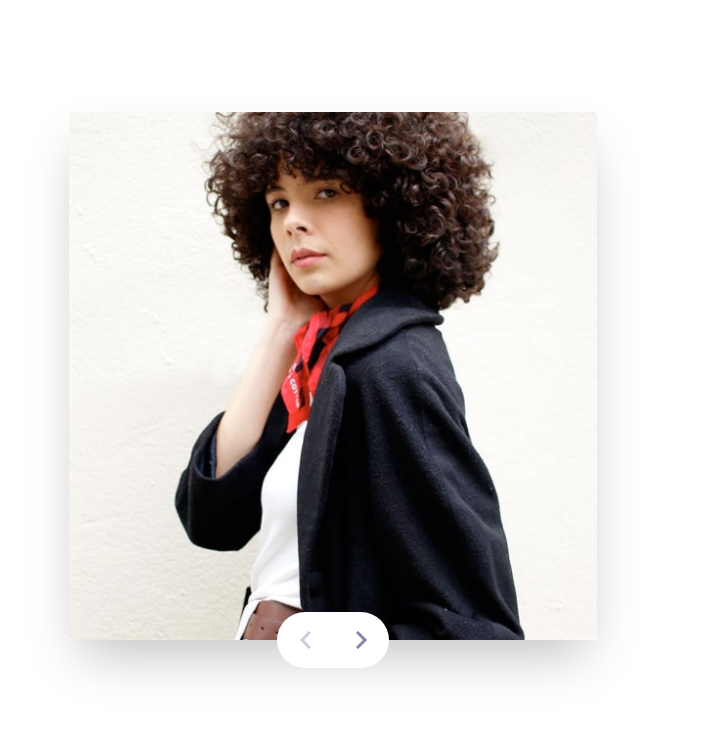
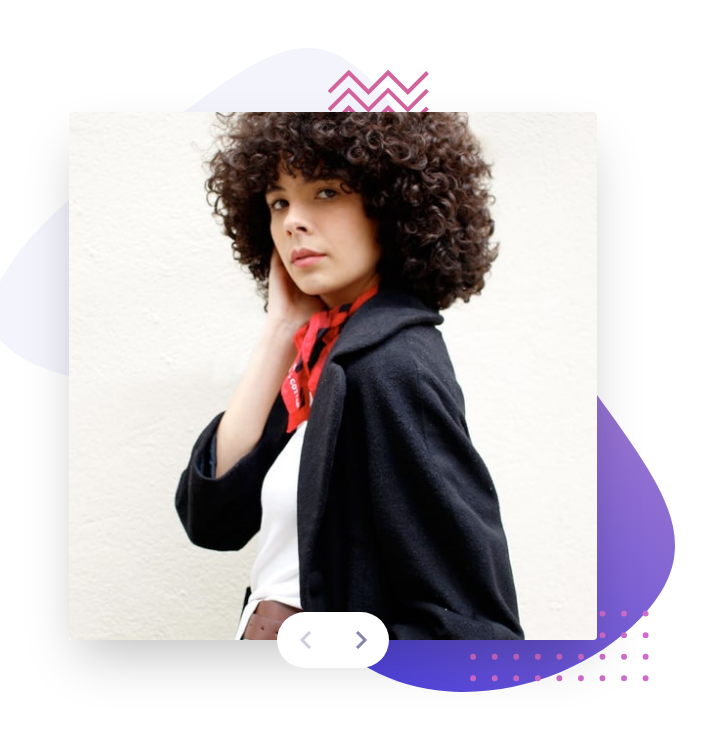
Before and after one commit to john-mirage/fm-coding-bootcamp-testimonials-slider, a website built with Vite: page index.html in a window 1280 px wide. Shown: the top 737 px of the page, without its empty margins (307-1013 px from the left). Built offline with nearby package versions, Linux system fonts and the light colour scheme; files whose address does not match are found by name.

Commit message:
fix: fix bg pattern path

```diff
--- a/src/assets/styles/components/_page-container.scss
+++ b/src/assets/styles/components/_page-container.scss
@@ -37,7 +37,7 @@
         padding-left: 3.6rem;
         padding-right: 3.6rem;
         margin-bottom: 3.2rem;
-        background-image: url("./src/assets/images/pattern-bg.svg");
+        background-image: url("/src/assets/images/pattern-bg.svg");
         background-repeat: no-repeat;
         background-position: center;
         background-size: contain;
```
